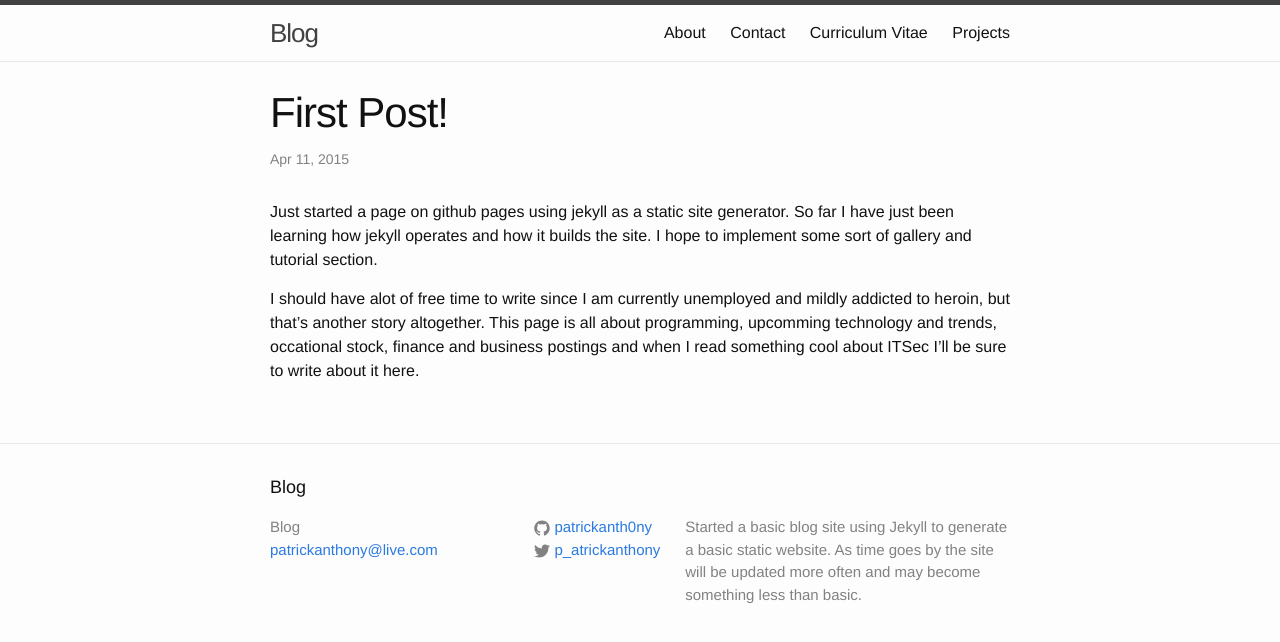
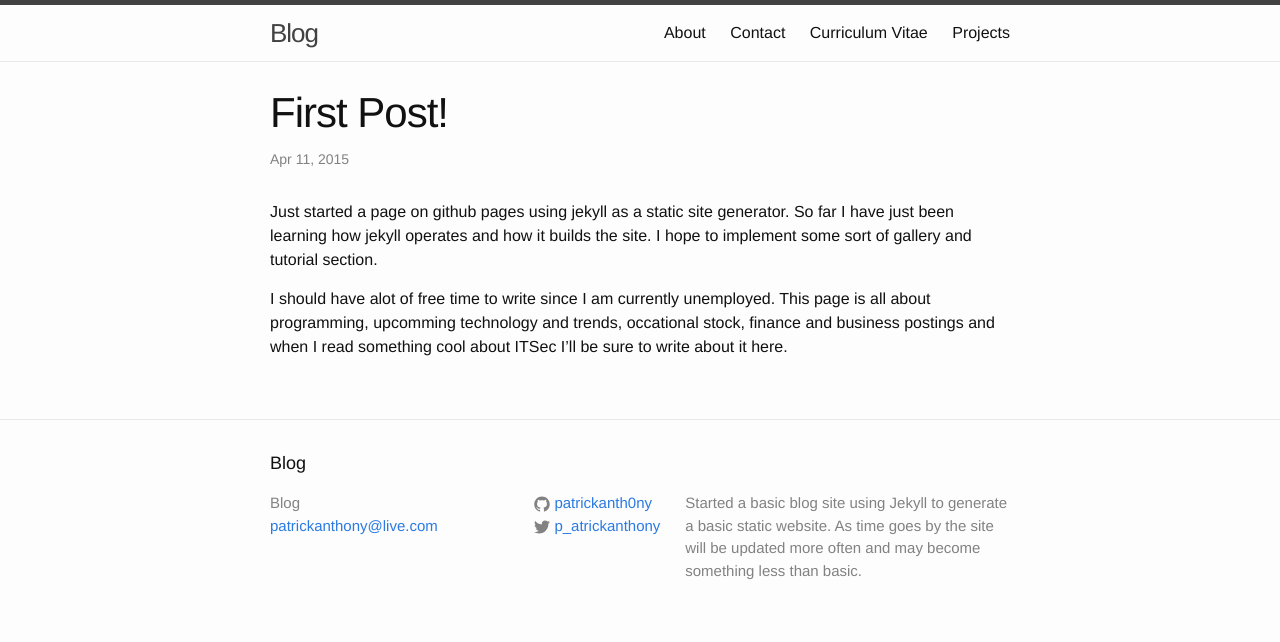
Before and after one commit to patrickanth0ny/patrickanth0ny.github.com, a Jekyll site: the page built from _posts/2015-04-11-welcome-to-jekyll.markdown, in a window 1280 px wide. Shown: the top 642 px of the page. Built offline with Jekyll 4.4.1, drawn with Linux system fonts in a browser that asks for light colours.

Commit message:
edited post

```diff
--- a/_posts/2015-04-11-welcome-to-jekyll.markdown
+++ b/_posts/2015-04-11-welcome-to-jekyll.markdown
@@ -6,4 +6,4 @@ categories: jekyll update
 ---
 Just started a page on github pages using jekyll as a static site generator. So far I have just been learning how jekyll operates and how it builds the site. I hope to implement some sort of gallery and tutorial section.
 
-I should have alot of free time to write since I am currently unemployed and mildly addicted to heroin, but that's another story altogether. This page is all about programming, upcomming technology and trends, occational stock, finance and business postings and when I read something cool about ITSec I'll be sure to write about it here.
+I should have alot of free time to write since I am currently unemployed. This page is all about programming, upcomming technology and trends, occational stock, finance and business postings and when I read something cool about ITSec I'll be sure to write about it here.
```
